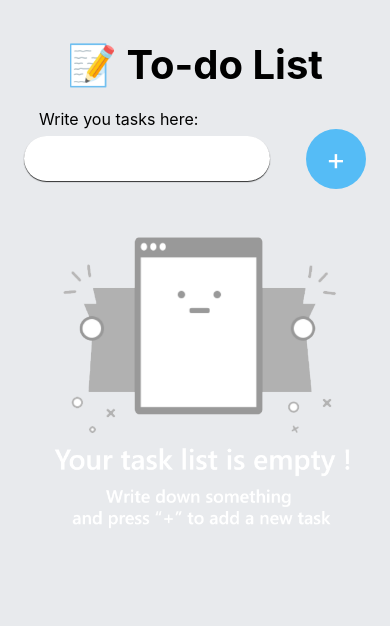
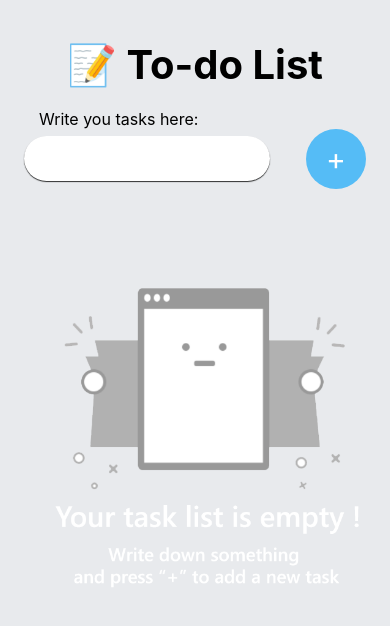
Before and after one commit to TonyQ2k3/react-todolist, a React Native app: screen / in a window 390 px wide. Shown: the top 626 px of the page. Built offline with nearby package versions, Linux system fonts and the light colour scheme.

Commit message:
Add delete button for Task component

```diff
--- a/components/Task.jsx
+++ b/components/Task.jsx
@@ -1,10 +1,14 @@
 import React from "react";
 import { Text, View, StyleSheet, TouchableOpacity } from 'react-native';
+import { MaterialIcons } from '@expo/vector-icons'
 
 const Task = (props) => {
     return (
         <View style={styles.item}>
                 <Text style={styles.itemText}>{props.text}</Text>
+                <TouchableOpacity onPress={props.handlePress}>
+                    <MaterialIcons name="delete" size={20}/>
+                </TouchableOpacity>
         </View>
     );
 }
@@ -19,8 +23,10 @@ const styles = StyleSheet.create({
         width: '100%',
         minHeight: 50,
         backgroundColor: '#fff',
-        justifyContent: 'center',
+        flexDirection: 'row',
+        justifyContent: 'space-between',
         alignItems: 'center',
+        paddingHorizontal: 12,
     },
     itemText: {
         fontSize: 18,
--- a/components/ToDoList.jsx
+++ b/components/ToDoList.jsx
@@ -1,5 +1,6 @@
+import React, { useState } from 'react';
 import { StyleSheet, Text, View, TextInput, TouchableOpacity, TouchableWithoutFeedback, Keyboard, ScrollView, Image, Platform } from "react-native";
-import React, { useState } from 'react';
+
 import Task from './Task';
 
 export default function ToDoList() {
@@ -50,9 +51,9 @@ export default function ToDoList() {
                     :
                     <ScrollView style={styles.taskDisplay}>
                         {doList.map((item, index) => (
-                                <TouchableOpacity key={index}  onPress={() => completeTask(index)}>
-                                    <Task text={item} />
-                                </TouchableOpacity>
+                            <TouchableOpacity key={index}>
+                                <Task text={item} handlePress={() => completeTask(index)} />
+                            </TouchableOpacity>
                         ))}
                     </ScrollView>
                 }
@@ -116,7 +117,9 @@ const styles = StyleSheet.create({
         padding: 10,
     },
     emptyList: {
-        width: Platform.OS === 'ios' ? 330 : 350,
-        height: 350,
+        width: Platform.OS === 'ios' ? 330 : 360,
+        height: Platform.OS === 'ios' ? 330 : 360,
+        position: 'relative',
+        top: 50,
     },
 });
```
